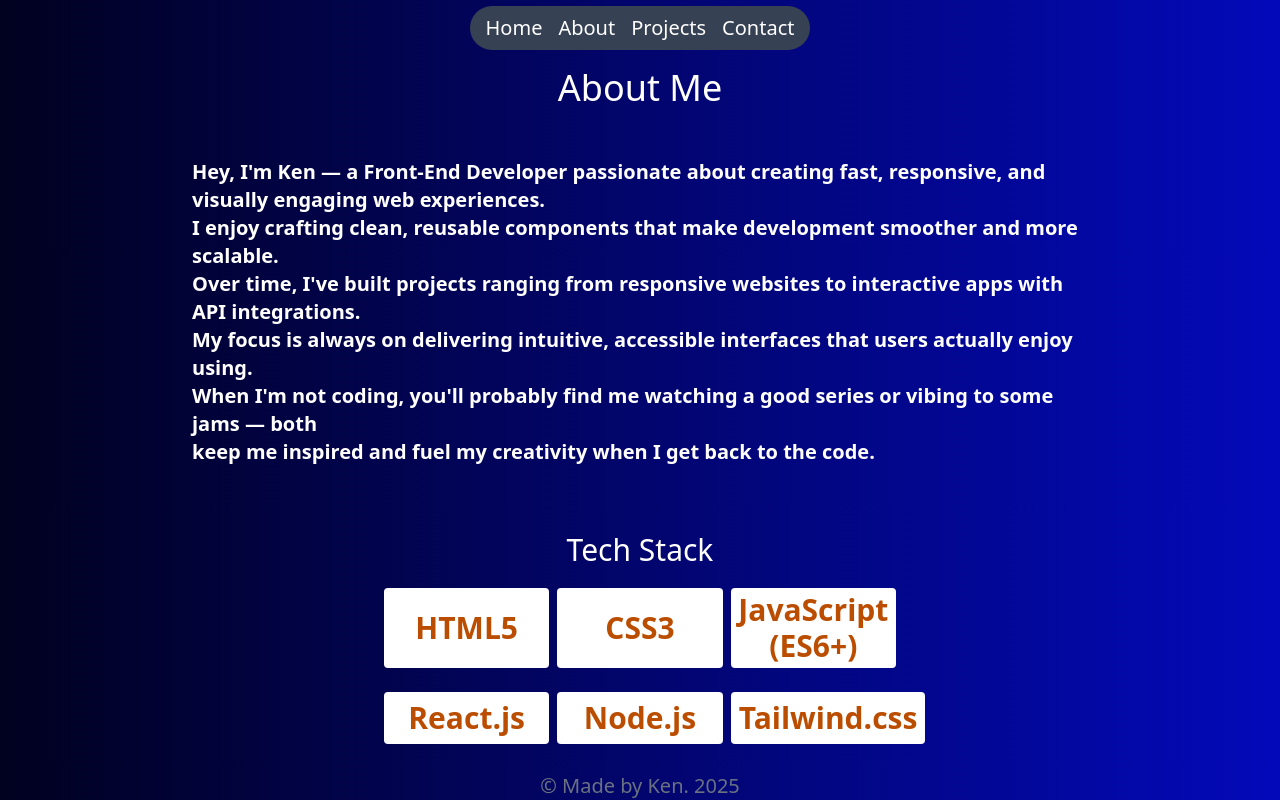
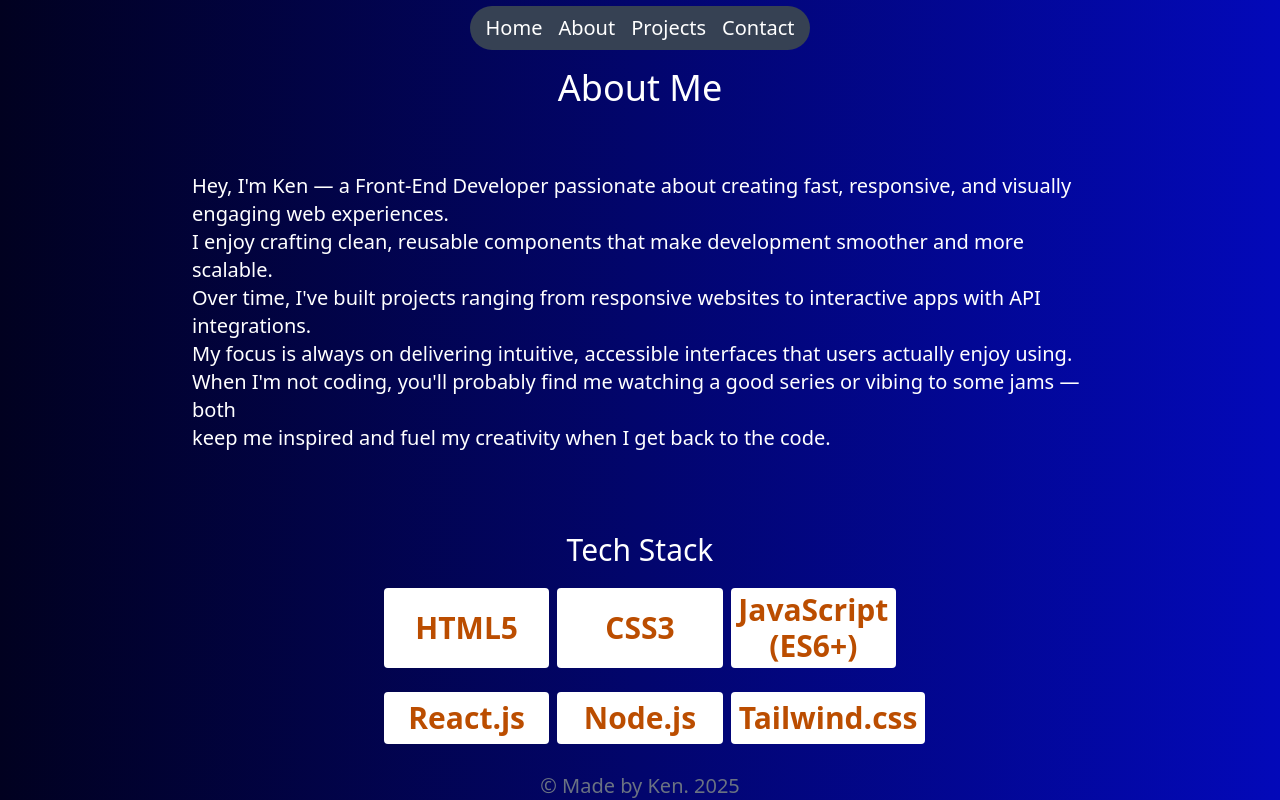
Before and after one commit to ken-jibril/Ken-s-portfolio, a React (Vite) app: page /about in a window 1280 px wide. Built offline with nearby package versions, Linux system fonts and the light colour scheme.

Commit message:
feat: make the font of the texts to be semi-bold

```diff
--- a/src/Pages/About.jsx
+++ b/src/Pages/About.jsx
@@ -4,9 +4,9 @@ function About() {
                 <h1 className="text-white text-4xl text-center my-3">About Me</h1>
         <div className="flex flex-col mx-auto">
             <div className="rounded-2xl max-w-fit flex flex-col items-center justify-center text-white w-4xl h-96 mx-auto leading-relaxed gap-1">
-              <p className="font-bold text-xl my-2 ">Hey, I'm Ken — a Front-End Developer passionate about creating fast, responsive, and visually engaging web experiences. <br /> I enjoy crafting clean, reusable components that make development smoother and more scalable.
-                <p className="font-bold text-xl ">Over time, I've built projects ranging from responsive websites to interactive apps with API integrations. <br /> My focus is always on delivering intuitive, accessible interfaces that users actually enjoy using.</p>
-                <p className="font-bold text-xl ">When I'm not coding, you'll probably find me watching a good series or vibing to some jams — both <br /> keep me inspired and fuel my creativity when I get back to the code.</p>
+              <p className="font-semi-bold text-xl my-2 ">Hey, I'm Ken — a Front-End Developer passionate about creating fast, responsive, and visually engaging web experiences. <br /> I enjoy crafting clean, reusable components that make development smoother and more scalable.
+                <p className="font-semi-bold text-xl ">Over time, I've built projects ranging from responsive websites to interactive apps with API integrations. <br /> My focus is always on delivering intuitive, accessible interfaces that users actually enjoy using.</p>
+                <p className="font-semi-bold text-xl ">When I'm not coding, you'll probably find me watching a good series or vibing to some jams — both <br /> keep me inspired and fuel my creativity when I get back to the code.</p>
               </p>
             </div>
             <div className=" w-lg mx-auto my-4">
```
